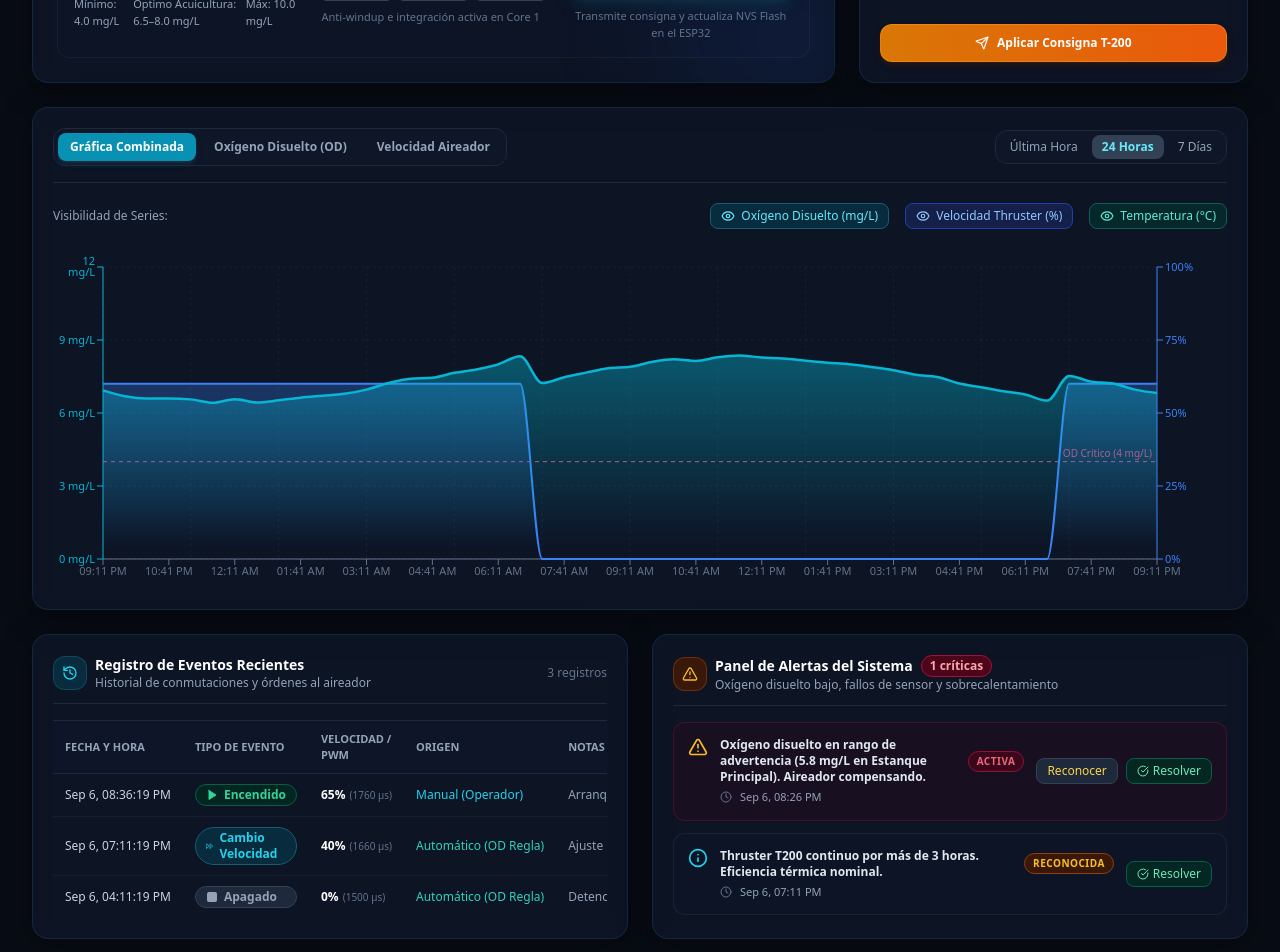
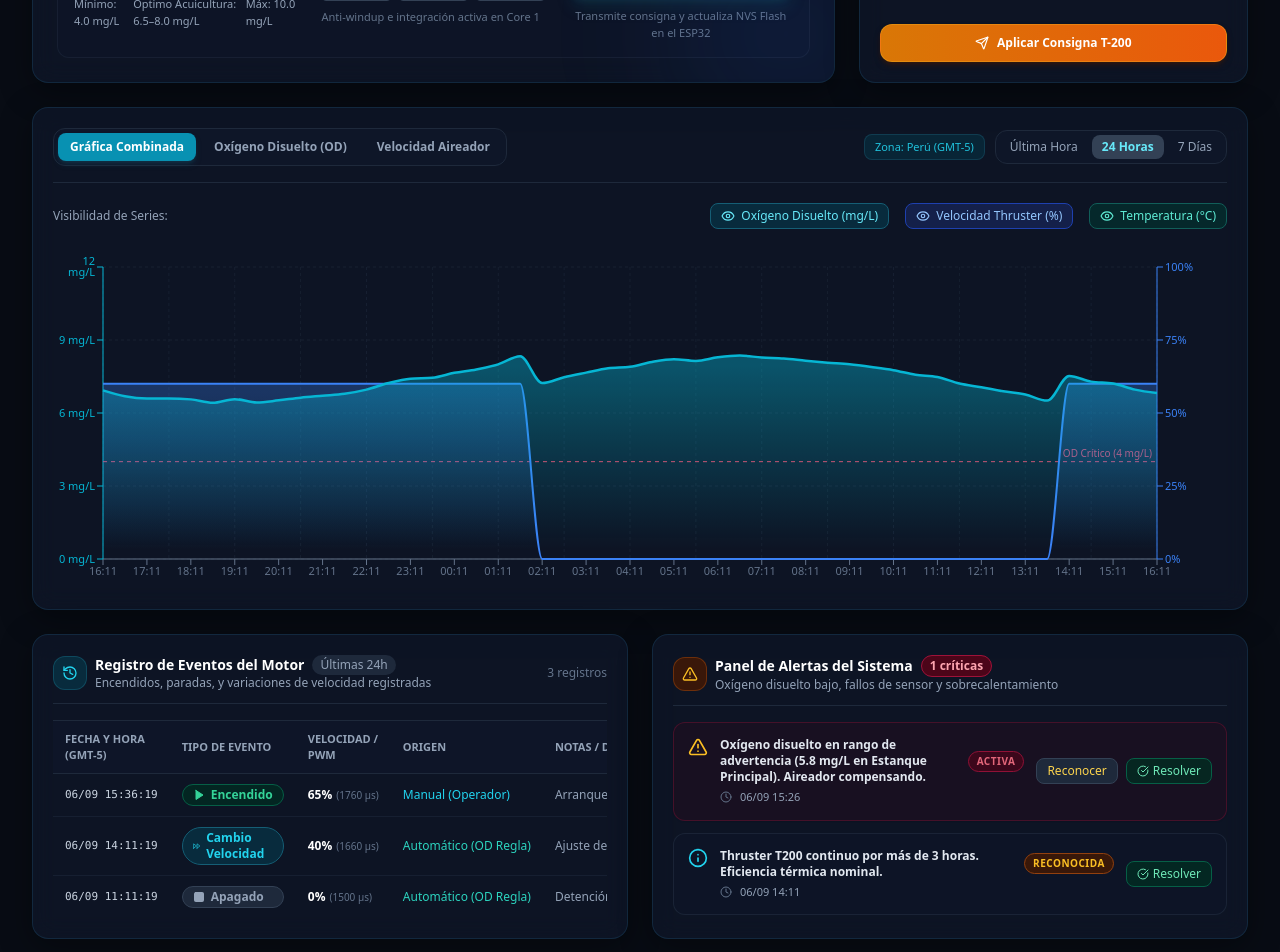
Before and after one commit to Edwid259/Tesis, a Next.js app: page / in a window 1280 px wide. Shown: the part 720-1672 px from the top of the page. Built offline with nearby package versions, Linux system fonts and the light colour scheme.

Commit message:
fix(timezone): localize dashboard timestamps, charts, tables, and alerts to Peru GMT-5

```diff
--- a/src/app/api/dashboard/history/route.ts
+++ b/src/app/api/dashboard/history/route.ts
@@ -1,6 +1,7 @@
 import { NextRequest, NextResponse } from 'next/server';
 import { supabaseAdmin, isSupabaseConfigured } from '@/lib/supabase';
 import { generateDemoHistory } from '@/lib/demoData';
+import { formatPeruTime, formatPeruDateTime } from '@/lib/dateUtils';
 import { HistoryDataPoint } from '@/types';
 
 export const dynamic = 'force-dynamic';
@@ -19,6 +20,8 @@ export async function GET(req: NextRequest) {
     if (range === '1h') hours = 1;
     else if (range === '24h') hours = 24;
     else if (range === '7d') hours = 24 * 7;
+
+    const formatLabel = (date: Date) => (range === '7d' ? formatPeruDateTime(date) : formatPeruTime(date));
 
     if (!isSupabaseConfigured()) {
       const demoData = generateDemoHistory(hours);
@@ -89,7 +92,7 @@ export async function GET(req: NextRequest) {
       const date = new Date(s.recorded_at);
       historyPoints.push({
         timestamp: s.recorded_at,
-        timeLabel: date.toLocaleTimeString([], { hour: '2-digit', minute: '2-digit' }),
+        timeLabel: formatLabel(date),
         dissolved_oxygen_mg_l: Number(s.dissolved_oxygen_mg_l),
         oxygen_saturation_pct: s.oxygen_saturation_pct ? Number(s.oxygen_saturation_pct) : undefined,
         water_temperature_c: Number(s.water_temperature_c),
@@ -108,7 +111,7 @@ export async function GET(req: NextRequest) {
       } else {
         historyPoints.push({
           timestamp: m.recorded_at,
-          timeLabel: date.toLocaleTimeString([], { hour: '2-digit', minute: '2-digit' }),
+          timeLabel: formatLabel(date),
           motor_speed_percent: Number(m.speed_percent),
           motor_is_on: Boolean(m.is_on),
           motor_power_w: m.power_w ? Number(m.power_w) : undefined
--- a/src/app/page.tsx
+++ b/src/app/page.tsx
@@ -27,26 +27,28 @@ import {
   demoAlerts
 } from '@/lib/demoData';
 import { ShieldCheck, Info, Sparkles, Sliders } from 'lucide-react';
+import { formatPeruTime } from '@/lib/dateUtils';
 
 export default function DashboardPage() {
+  // Estado principal consolidado
   const [summary, setSummary] = useState<DashboardSummaryResponse>({
-    sensorDevice: demoSensorDevice,
-    motorDevice: demoMotorDevice,
-    escDevice: demoEscDevice,
-    latestSensorReading: getDemoLatestSensorReading(),
-    latestMotorTelemetry: getDemoLatestMotorTelemetry(),
-    latestEscTelemetry: getDemoLatestEscTelemetry(),
+    sensorDevice: null,
+    motorDevice: null,
+    escDevice: null,
+    latestSensorReading: null,
+    latestMotorTelemetry: null,
+    latestEscTelemetry: null,
     thresholds: demoThresholds,
-    activeAlertsCount: 1,
+    activeAlertsCount: 0,
     systemHealth: 'optimal',
     isLive: false
   });
 
   const [history, setHistory] = useState<HistoryDataPoint[]>([]);
-  const [events, setEvents] = useState<MotorEvent[]>(demoEvents);
-  const [alerts, setAlerts] = useState<Alert[]>(demoAlerts);
+  const [events, setEvents] = useState<MotorEvent[]>([]);
+  const [alerts, setAlerts] = useState<Alert[]>([]);
   const [selectedRange, setSelectedRange] = useState<string>('24h');
-  const [isLoading, setIsLoading] = useState<boolean>(false);
+  const [isLoading, setIsLoading] = useState<boolean>(true);
   const [lastUpdated, setLastUpdated] = useState<string>('Recién cargado');
 
   // Función principal para cargar datos de la dashboard
@@ -82,8 +84,7 @@ export default function DashboardPage() {
         setAlerts(alertsData.alerts || []);
       }
 
-      const now = new Date();
-      setLastUpdated(`Actualizado: ${now.toLocaleTimeString([], { hour: '2-digit', minute: '2-digit', second: '2-digit' })}`);
+      setLastUpdated(`Actualizado: ${formatPeruTime(new Date(), true)} (GMT-5)`);
     } catch (err) {
       console.error('Error refrescando datos de dashboard:', err);
       // Si ocurre un error de red local, mantener datos demo
@@ -168,6 +169,8 @@ export default function DashboardPage() {
             motor={summary.latestMotorTelemetry}
             thresholds={summary.thresholds}
             lastUpdated={lastUpdated}
+            motorDevice={summary.motorDevice}
+            sensorDevice={summary.sensorDevice}
           />
         </section>
 
--- a/src/components/AlertsPanel.tsx
+++ b/src/components/AlertsPanel.tsx
@@ -3,6 +3,7 @@
 import React from 'react';
 import { Alert } from '@/types';
 import { AlertTriangle, AlertOctagon, Info, CheckCircle, Clock, ShieldCheck } from 'lucide-react';
+import { formatPeruDateTime } from '@/lib/dateUtils';
 
 interface AlertsPanelProps {
   alerts: Alert[];
@@ -98,14 +99,7 @@ export const AlertsPanel: React.FC<AlertsPanelProps> = ({ alerts, onAcknowledgeA
                   </div>
                   <div className="flex items-center gap-2 text-[11px] text-slate-400">
                     <Clock className="w-3 h-3 text-slate-500" />
-                    <span>
-                      {new Date(alert.created_at).toLocaleString([], {
-                        month: 'short',
-                        day: 'numeric',
-                        hour: '2-digit',
-                        minute: '2-digit'
-                      })}
-                    </span>
+                    <span>{formatPeruDateTime(alert.created_at)}</span>
                   </div>
                 </div>
               </div>
--- a/src/components/ChartsSection.tsx
+++ b/src/components/ChartsSection.tsx
@@ -49,8 +49,8 @@ export const ChartsSection: React.FC<ChartsSectionProps> = ({
       return (
         <div className="bg-slate-950/95 border border-slate-700/80 p-3 rounded-xl shadow-2xl backdrop-blur-md text-xs">
           <p className="font-semibold text-slate-300 mb-1.5 border-b border-slate-800 pb-1 flex items-center justify-between gap-4">
-            <span>Hora de lectura:</span>
-            <span className="text-cyan-400">{label}</span>
+            <span>Hora de lectura (GMT-5):</span>
+            <span className="text-cyan-400 font-bold">{label}</span>
           </p>
           <div className="space-y-1">
             {payload.map((entry: any, index: number) => (
@@ -109,8 +109,11 @@ export const ChartsSection: React.FC<ChartsSectionProps> = ({
           </button>
         </div>
 
-        {/* Filtros de Rango Temporal */}
-        <div className="flex items-center gap-2">
+        {/* Filtros de Rango Temporal y Zona Horaria */}
+        <div className="flex items-center gap-2.5">
+          <span className="hidden sm:inline-block text-[11px] text-cyan-400/90 font-medium px-2.5 py-1 rounded-lg bg-cyan-950/60 border border-cyan-900/60">
+            Zona: Perú (GMT-5)
+          </span>
           <div className="flex items-center gap-1 bg-slate-900/90 p-1 rounded-xl border border-slate-800">
             {ranges.map((r) => (
               <button
--- a/src/components/EventsTable.tsx
+++ b/src/components/EventsTable.tsx
@@ -3,6 +3,7 @@
 import React from 'react';
 import { MotorEvent } from '@/types';
 import { History, Play, Square, FastForward, AlertTriangle, Radio } from 'lucide-react';
+import { formatPeruDateTime } from '@/lib/dateUtils';
 
 interface EventsTableProps {
   events: MotorEvent[];
@@ -69,8 +70,13 @@ export const EventsTable: React.FC<EventsTableProps> = ({ events }) => {
             <History className="w-4 h-4 text-cyan-400" />
           </div>
           <div>
-            <h3 className="text-sm font-bold text-white">Registro de Eventos Recientes</h3>
-            <p className="text-xs text-slate-400">Historial de conmutaciones y órdenes al aireador</p>
+            <h3 className="text-sm font-bold text-white flex items-center gap-2">
+              <span>Registro de Eventos del Motor</span>
+              <span className="text-xs px-2 py-0.5 rounded-full bg-slate-800 text-slate-400 font-medium">
+                Últimas 24h
+              </span>
+            </h3>
+            <p className="text-xs text-slate-400">Encendidos, paradas, y variaciones de velocidad registradas</p>
           </div>
         </div>
         <span className="text-xs text-slate-500 font-medium">
@@ -82,7 +88,7 @@ export const EventsTable: React.FC<EventsTableProps> = ({ events }) => {
         <table className="w-full text-left text-xs text-slate-300">
           <thead className="bg-slate-900/80 uppercase text-[11px] text-slate-400 font-semibold border-y border-slate-800">
             <tr>
-              <th className="py-2.5 px-3">Fecha y Hora</th>
+              <th className="py-2.5 px-3">Fecha y Hora (GMT-5)</th>
               <th className="py-2.5 px-3">Tipo de Evento</th>
               <th className="py-2.5 px-3">Velocidad / PWM</th>
               <th className="py-2.5 px-3">Origen</th>
@@ -99,14 +105,8 @@ export const EventsTable: React.FC<EventsTableProps> = ({ events }) => {
             ) : (
               events.slice(0, 8).map((evt, idx) => (
                 <tr key={evt.id || idx} className="hover:bg-slate-800/30 transition-colors">
-                  <td className="py-2.5 px-3 whitespace-nowrap text-slate-300">
-                    {new Date(evt.started_at).toLocaleString([], {
-                      month: 'short',
-                      day: 'numeric',
-                      hour: '2-digit',
-                      minute: '2-digit',
-                      second: '2-digit'
-                    })}
+                  <td className="py-2.5 px-3 whitespace-nowrap text-slate-300 font-mono text-[11px]">
+                    {formatPeruDateTime(evt.started_at, true)}
                   </td>
                   <td className="py-2.5 px-3">{getEventBadge(evt.event_type)}</td>
                   <td className="py-2.5 px-3 whitespace-nowrap">
--- /dev/null
+++ b/src/lib/dateUtils.ts
@@ -0,0 +1,83 @@
+/**
+ * Utilidades de fecha y hora para AquaControl
+ * Garantiza la visualización consistente en la zona horaria de Perú (America/Lima / UTC-5)
+ */
+
+export const PERU_TIMEZONE = 'America/Lima';
+
+/**
+ * Formatea una fecha en formato de hora de Perú: HH:mm (o HH:mm:ss)
+ */
+export function formatPeruTime(
+  dateInput: string | number | Date | null | undefined,
+  includeSeconds: boolean = false
+): string {
+  if (!dateInput) return '--:--';
+  const date = typeof dateInput === 'string' || typeof dateInput === 'number' ? new Date(dateInput) : dateInput;
+  if (isNaN(date.getTime())) return '--:--';
+
+  return date.toLocaleTimeString('es-PE', {
+    timeZone: PERU_TIMEZONE,
+    hour: '2-digit',
+    minute: '2-digit',
+    second: includeSeconds ? '2-digit' : undefined,
+    hour12: false
+  });
+}
+
+/**
+ * Formatea una fecha en formato corto con fecha y hora de Perú: DD/MM HH:mm
+ */
+export function formatPeruDateTime(
+  dateInput: string | number | Date | null | undefined,
+  includeSeconds: boolean = false
+): string {
+  if (!dateInput) return '--/-- --:--';
+  const date = typeof dateInput === 'string' || typeof dateInput === 'number' ? new Date(dateInput) : dateInput;
+  if (isNaN(date.getTime())) return '--/-- --:--';
+
+  const parts = new Intl.DateTimeFormat('en-US', {
+    timeZone: PERU_TIMEZONE,
+    day: '2-digit',
+    month: '2-digit',
+    hour: '2-digit',
+    minute: '2-digit',
+    second: includeSeconds ? '2-digit' : undefined,
+    hour12: false
+  }).formatToParts(date);
+
+  const getPart = (type: string) => parts.find(p => p.type === type)?.value || '00';
+  const time = includeSeconds
+    ? `${getPart('hour')}:${getPart('minute')}:${getPart('second')}`
+    : `${getPart('hour')}:${getPart('minute')}`;
+
+  return `${getPart('day')}/${getPart('month')} ${time}`;
+}
+
+/**
+ * Formatea una fecha completa para tooltips o logs: DD/MM/YYYY HH:mm:ss (GMT-5)
+ */
+export function formatPeruFull(
+  dateInput: string | number | Date | null | undefined
+): string {
+  if (!dateInput) return '--';
+  const date = typeof dateInput === 'string' || typeof dateInput === 'number' ? new Date(dateInput) : dateInput;
+  if (isNaN(date.getTime())) return '--';
+
+  const parts = new Intl.DateTimeFormat('en-US', {
+    timeZone: PERU_TIMEZONE,
+    day: '2-digit',
+    month: '2-digit',
+    year: 'numeric',
+    hour: '2-digit',
+    minute: '2-digit',
+    second: '2-digit',
+    hour12: false
+  }).formatToParts(date);
+
+  const getPart = (type: string) => parts.find(p => p.type === type)?.value || '00';
+  const dateStr = `${getPart('day')}/${getPart('month')}/${getPart('year')}`;
+  const timeStr = `${getPart('hour')}:${getPart('minute')}:${getPart('second')}`;
+
+  return `${dateStr} ${timeStr} (GMT-5)`;
+}
--- a/src/lib/demoData.ts
+++ b/src/lib/demoData.ts
@@ -126,7 +126,7 @@ export function generateDemoHistory(hours: number = 24): HistoryDataPoint[] {
 
     points.push({
       timestamp: time.toISOString(),
-      timeLabel: time.toLocaleTimeString([], { hour: '2-digit', minute: '2-digit' }),
+      timeLabel: time.toLocaleTimeString('es-PE', { timeZone: 'America/Lima', hour: '2-digit', minute: '2-digit', hour12: false }),
       dissolved_oxygen_mg_l: formattedDO,
       oxygen_saturation_pct: formattedSat,
       water_temperature_c: formattedTemp,
```
